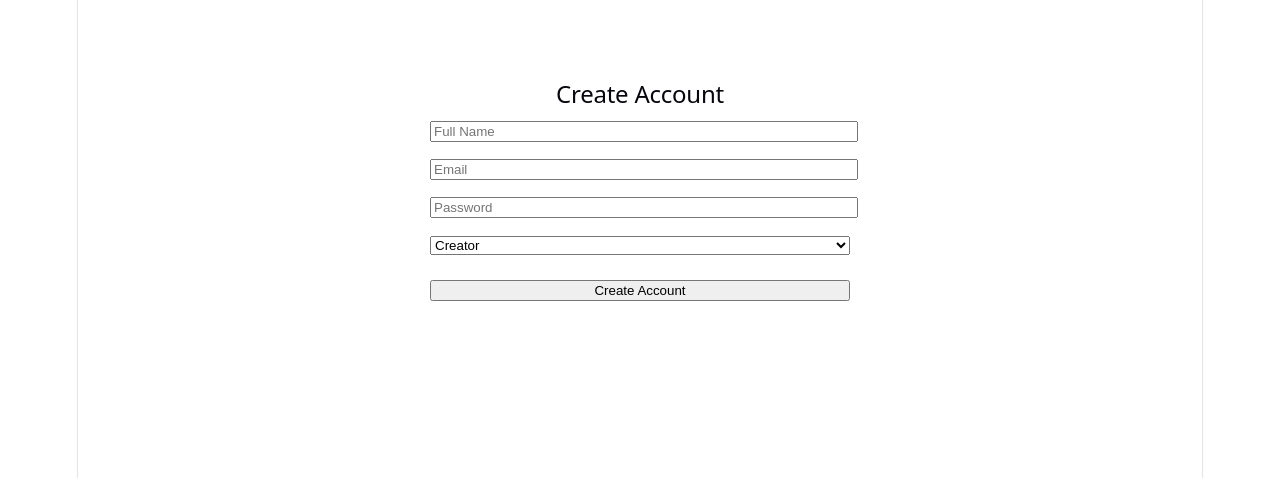
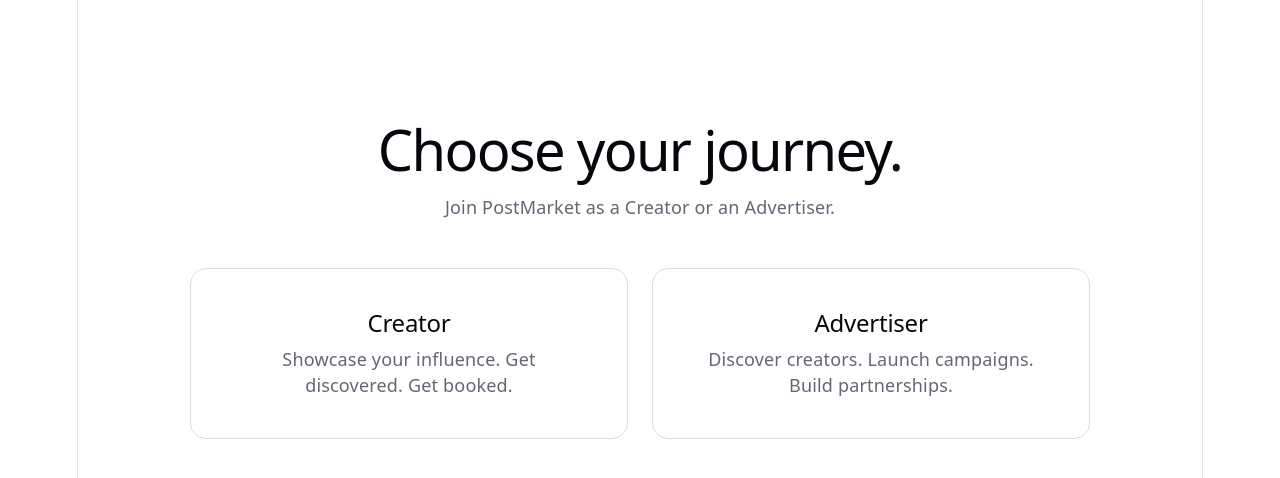
Before and after one commit to gapshutter-del/postmarket-frontend, a React app: page /signup in a window 1280 px wide. Shown: the top 478 px of the page. Built offline with nearby package versions, Linux system fonts and the light colour scheme; no server answers; the HTML template or start-up script is replaced by a standard one.

Commit message:
Add creator/advertiser signup selection flow

```diff
--- a/src/pages/auth/Signup.jsx
+++ b/src/pages/auth/Signup.jsx
@@ -1,9 +1,22 @@
+import { useMemo } from "react";
 import { useState } from "react";
 import { useNavigate } from "react-router-dom";
 
 import api from "../../api/api";
 
-export default function Signup() {
+export default function Signup({ userType }) {
+
+  const copy = useMemo(() => {
+  return userType === "creator"
+    ? {
+        title: "Create your Creator account",
+        subtitle: "Start building your professional presence.",
+      }
+    : {
+        title: "Create your Advertiser account",
+        subtitle: "Start discovering creators.",
+      };
+}, [userType]);
 
   const navigate = useNavigate();
 
@@ -11,7 +24,6 @@
   name: "",
   email: "",
   password: "",
-    type: "creator",
 });
 
   const [loading, setLoading] = useState(false);
@@ -35,7 +47,10 @@
 
     try {
 
-      await api.post("/auth/signup", form);
+      const res = await api.post("/auth/signup", {
+  ...form,
+  type: userType,
+});
 
       alert("Account created successfully.");
 
@@ -59,15 +74,49 @@
   }
 
  return (
-
   <div
     style={{
       maxWidth: 420,
       margin: "80px auto",
     }}
   >
+    <div
+      style={{
+        marginBottom: 24,
+        padding: "12px 16px",
+        borderRadius: 10,
+        background: "#F7F2EA",
+        border: "1px solid #E5DDD2",
+      }}
+    >
+      <strong>
+        {userType === "creator" ? "Creator" : "Advertiser"}
+      </strong>
+      {" → "}Account Setup
+    </div>
 
-      <h2>Create Account</h2>
+    <h2>{copy.title}</h2>
+
+    <p
+      style={{
+        color: "#6B7280",
+        marginBottom: 32,
+      }}
+    >
+      {copy.subtitle}
+    </p>
+
+<p
+  onClick={() => navigate("/signup")}
+  style={{
+    marginBottom: 24,
+    color: "#A56A43",
+    cursor: "pointer",
+    fontWeight: 600,
+  }}
+>
+  ← Choose a different account type
+</p>
 
     <form onSubmit={handleSubmit}>
 
@@ -97,27 +146,17 @@
           style={{ width: "100%", marginBottom: 12 }}
         />
 
-        <select
-          name="type"
-          value={form.type}
-          onChange={handleChange}
-          style={{ width: "100%", marginBottom: 20 }}
-        >
-          <option value="creator">
-            Creator
-          </option>
-
-          <option value="advertiser">
-            Advertiser
-          </option>
-        </select>
 
         <button
           type="submit"
           disabled={loading}
           style={{ width: "100%" }}
         >
-          {loading ? "Creating..." : "Create Account"}
+          {loading
+  ? "Creating..."
+  : userType === "creator"
+    ? "Create Creator Account"
+    : "Create Advertiser Account"}
         </button>
 
       </form>
--- /dev/null
+++ b/src/pages/auth/SignupChoice.jsx
@@ -0,0 +1,56 @@
+import { useNavigate } from "react-router-dom";
+
+export default function SignupChoice() {
+  const navigate = useNavigate();
+
+  return (
+    <main
+      style={{
+        maxWidth: 900,
+        margin: "80px auto",
+        padding: 24,
+        textAlign: "center",
+      }}
+    >
+      <h1>Choose your journey.</h1>
+
+      <p style={{ marginBottom: 48 }}>
+        Join PostMarket as a Creator or an Advertiser.
+      </p>
+
+      <div
+        style={{
+          display: "grid",
+          gridTemplateColumns: "1fr 1fr",
+          gap: 24,
+        }}
+      >
+        <div
+          onClick={() => navigate("/signup/creator")}
+          style={{
+            padding: 40,
+            border: "1px solid #ddd",
+            borderRadius: 16,
+            cursor: "pointer",
+          }}
+        >
+          <h2>Creator</h2>
+          <p>Showcase your influence. Get discovered. Get booked.</p>
+        </div>
+
+        <div
+          onClick={() => navigate("/signup/advertiser")}
+          style={{
+            padding: 40,
+            border: "1px solid #ddd",
+            borderRadius: 16,
+            cursor: "pointer",
+          }}
+        >
+          <h2>Advertiser</h2>
+          <p>Discover creators. Launch campaigns. Build partnerships.</p>
+        </div>
+      </div>
+    </main>
+  );
+}
--- a/src/pages/creator/Profile.jsx
+++ b/src/pages/creator/Profile.jsx
@@ -7,11 +7,31 @@
   const { user, updateUser } = useAuth();
 
   const [form, setForm] = useState({
+
+
+
   name: user.name || "",
+  display_name: user.display_name || "",
+  bio: user.bio || "",
+
   niche: user.niche || "",
+
+  city: user.city || "",
+  province: user.province || "",
+  country: user.country || "South Africa",
+
+
   audience_desc: user.audience_desc || "",
+
   total_reach: user.total_reach || 0,
+
+
+
   rate: user.rate || 0,
+
+
+  website: user.website || "",
+  whatsapp: user.whatsapp || "",
 });
 
   function handleChange(e) {
@@ -72,18 +92,115 @@
           maxWidth: 700,
         }}
       >
+        <h3>Basic Information</h3>
+
 <input
   name="name"
   value={form.name}
   onChange={handleChange}
-          placeholder="Name"
+  placeholder="Full Name"
 />
+
+<input
+  name="display_name"
+  value={form.display_name}
+  onChange={handleChange}
+  placeholder="Creator / Display Name"
+/>
+
+<textarea
+  name="bio"
+  rows={4}
+  value={form.bio}
+  onChange={handleChange}
+  placeholder="Tell advertisers who you are and what makes your audience unique."
+/>
+
+<h3>Professional Identity</h3>
+
+<input
+  name="niche"
+  value={form.niche}
+  onChange={handleChange}
+  placeholder="Primary niche (e.g. Lifestyle, Fashion, Business)"
+/>
+
+<input
+  name="city"
+  value={form.city}
+  onChange={handleChange}
+  placeholder="City"
+/>
+
+<input
+  name="province"
+  value={form.province}
+  onChange={handleChange}
+  placeholder="Province"
+/>
+
+<input
+  name="country"
+  value={form.country}
+  onChange={handleChange}
+  placeholder="Country"
+/>
+
+<h3>Audience</h3>
+
+<textarea
+  name="audience_desc"
+  rows={4}
+  value={form.audience_desc}
+  onChange={handleChange}
+  placeholder="Describe your audience. Example: Women aged 24–35 in South Africa interested in fashion and beauty."
+/>
+
+<input
+  name="total_reach"
+  type="number"
+  value={form.total_reach}
+  onChange={handleChange}
+  placeholder="Total Reach"
+/>
+
+<h3>Commercial</h3>
+
+<input
+  name="rate"
+  type="number"
+  value={form.rate}
+  onChange={handleChange}
+  placeholder="Starting campaign rate"
+/>
+
 
         <input
           name="niche"
           value={form.niche}
           onChange={handleChange}
           placeholder="Creator niche"
+        />
+
+<input
+  name="city"
+  value={form.city}
+  onChange={handleChange}
+  placeholder="City"
+/>
+
+<input
+  name="province"
+  value={form.province}
+  onChange={handleChange}
+  placeholder="Province"
+/>
+
+<input
+  name="country"
+  value={form.country}
+  onChange={handleChange}
+  placeholder="Country"
 />
 
         <textarea
@@ -101,12 +218,23 @@
           onChange={handleChange}
         />
 
+
+<h3>Contact</h3>
+
 <input
-          name="rate"
-          type="number"
-          value={form.rate}
+  name="website"
+  value={form.website}
   onChange={handleChange}
+  placeholder="Website"
 />
+
+<input
+  name="whatsapp"
+  value={form.whatsapp}
+  onChange={handleChange}
+  placeholder="WhatsApp"
+/>
+
 
         <button type="submit">
           Save Changes
--- a/src/routes/AppRoutes.jsx
+++ b/src/routes/AppRoutes.jsx
@@ -5,6 +5,7 @@
 
 import Login from "../pages/auth/Login";
 import Signup from "../pages/auth/Signup";
+import SignupChoice from "../pages/auth/SignupChoice";
 import CreatorDashboard from "../pages/creator/CreatorDashboard";
 import AdvertiserDashboard from "../pages/advertiser/AdvertiserDashboard";
 import ProtectedRoute from "./ProtectedRoute";
@@ -68,10 +69,10 @@
 
         <Route path="/login" element={<Login />} />
 
-<Route
-  path="/signup"
-  element={<Signup />}
-/>
+<Route path="/signup" element={<SignupChoice />} />
+<Route path="/signup/creator" element={<Signup userType="creator" />} />
+<Route path="/signup/advertiser" element={<Signup userType="advertiser" />} />
+
 
         <Route
   path="/creator/dashboard"
```
Lines whose indentation alone changed are shown as unchanged.
